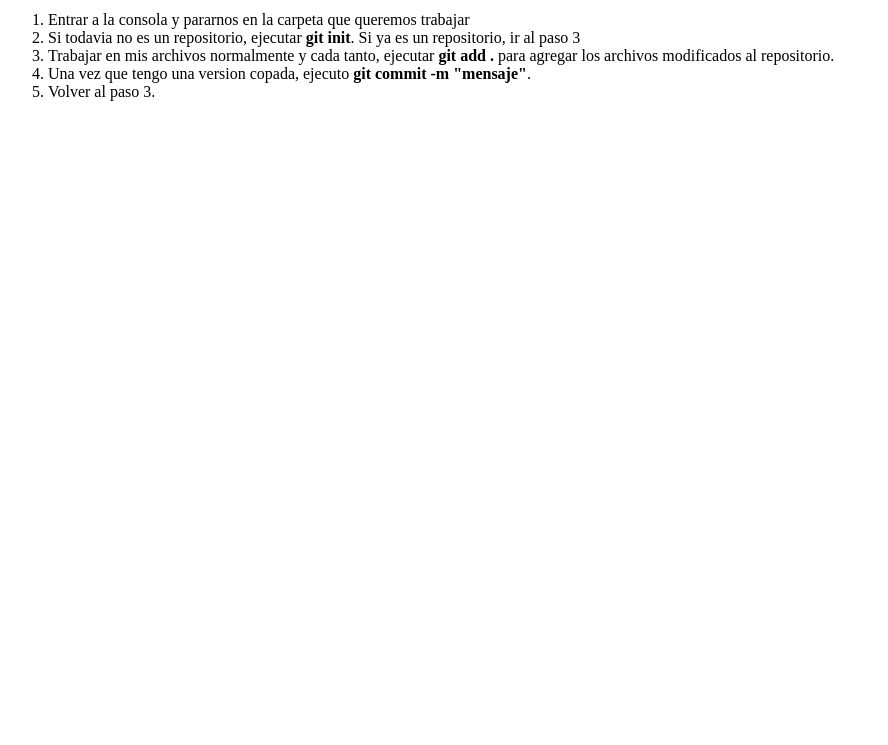
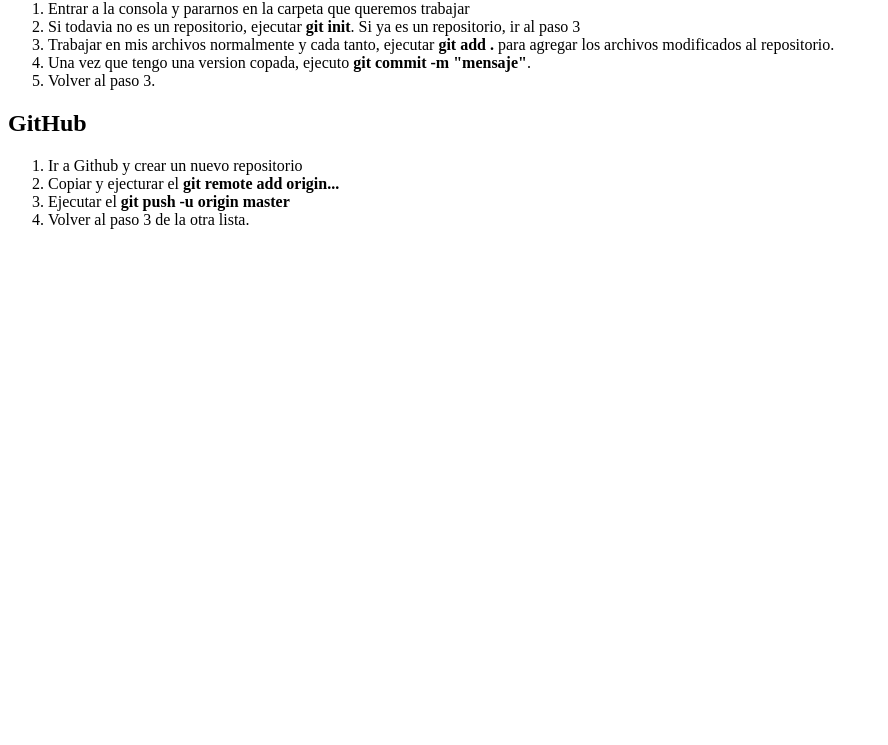
Before and after one commit to passa1993/-Camada-4365, a plain HTML site: page index.html in a window 1280 px wide. Shown: the part 55-800 px from the top of the page, without its empty margins (0-888 px from the left). Drawn offline with Linux system fonts and the light colour scheme.

Commit message:
Agregamos los pasos para subir el repo online

```diff
--- a/index.html
+++ b/index.html
@@ -4,6 +4,7 @@
         <meta charset="UTF.8">
     </head>
     <body>
+        <article>
         <h1>Git</h1>
         <ol>
             <li>Entrar a la consola y pararnos en la carpeta que queremos trabajar</li>
@@ -14,5 +15,16 @@
             <li>Una vez que tengo una version copada, ejecuto <b>git commit -m "mensaje"</b>.</li>
             <li>Volver al paso 3.</li>
         </ol>
+        </article>
+
+        <article>
+            <h1>GitHub</h1>
+        <ol>
+            <li>Ir a Github y crear un nuevo repositorio</li>
+            <li>Copiar y ejecturar el <b>git remote add origin...</b></li>
+            <li>Ejecutar el <b>git push -u origin master</b></li>
+            <li>Volver al paso 3 de la otra lista.</li>
+        </ol>
+        </article>
     </body>
 </html>
```
